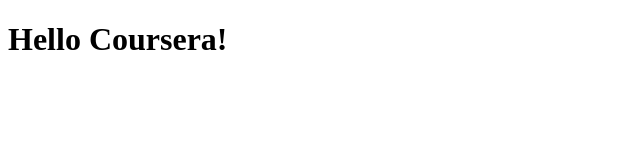
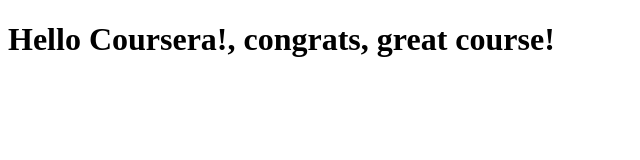
Before and after one commit to marielba/courseraTest, a plain HTML site: page giTest/index.html in a window 1280 px wide. Shown: the whole page, without its empty margins (0-640 px from the left). Drawn offline with Linux system fonts and the light colour scheme.

Commit message:
Small addition to our page content.

```diff
--- a/giTest/index.html
+++ b/giTest/index.html
@@ -4,6 +4,6 @@
 	<title>Hello Coursera</title>
 </head>
 <body>
-<h1>Hello Coursera!</h1>
+<h1>Hello Coursera!, congrats, great course!</h1>
 </body>
 </html>
```
